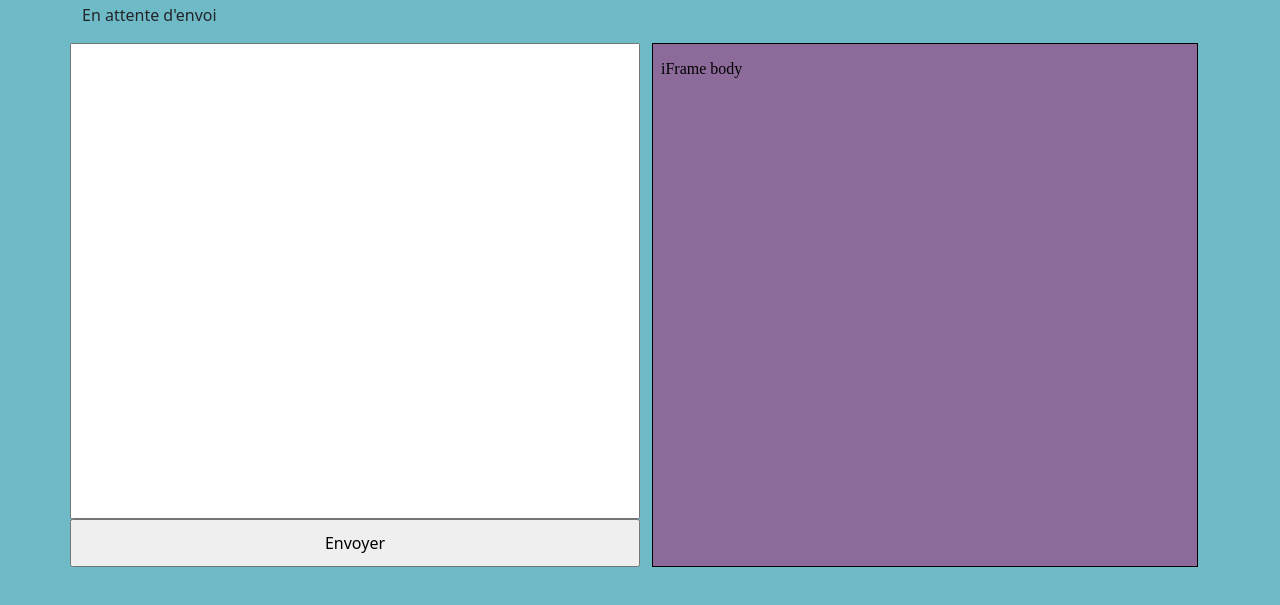
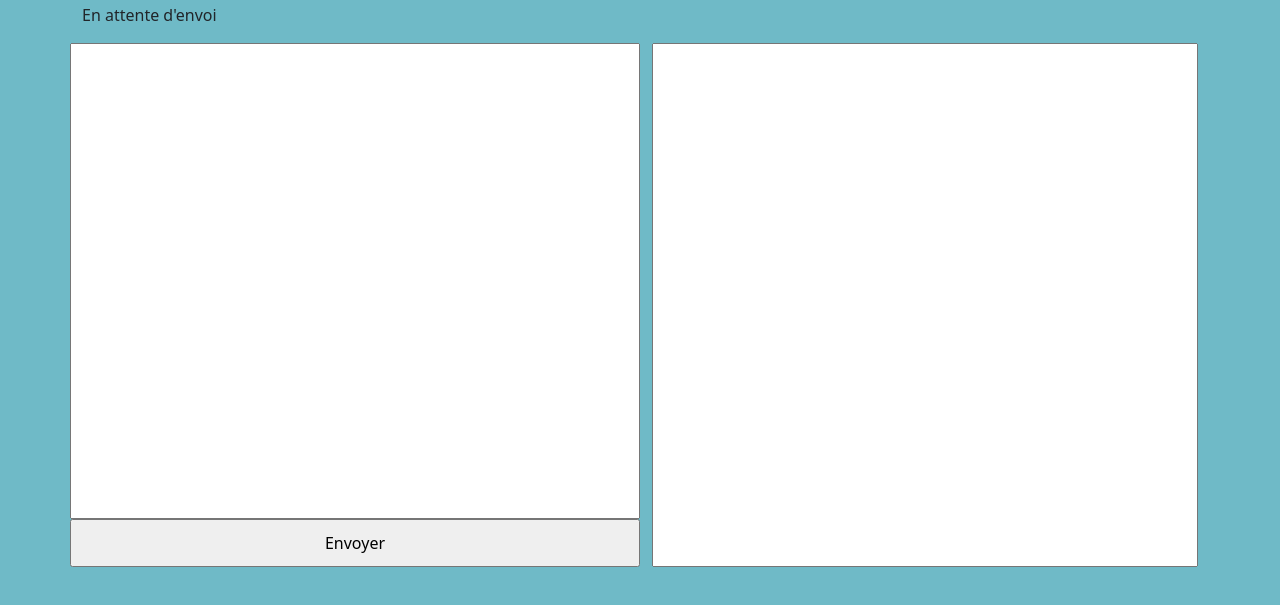
Before and after one commit to lise-rg/BASISTIC, a plain HTML site: page html/main.html in a window 1280 px wide. Shown: the part 169-774 px from the top of the page. Drawn offline with Linux system fonts and the light colour scheme.

Commit message:
remplacement iframe Co-authored-by: ASHESK <ASHESK@users.noreply.github.com>

```diff
--- a/html/main.html
+++ b/html/main.html
@@ -46,12 +46,13 @@
           </div>
 
           <div class="col-6" style="display:flex; flex-direction: column;">
-            <iframe class="sortie" id="sortie"
+            <!--<iframe class="sortie" id="sortie"
                 width="300"
                 height="200"
                 src="sortie.html"
                 style="flex:1;">
-            </iframe>
+            </iframe>-->
+            <textarea class="output" id="textfield" style="height:100%; resize: none;"></textarea>
           </div>
 
         </div>
--- a/html/stylesheet.css
+++ b/html/stylesheet.css
@@ -1,6 +1,7 @@
 img.displayed {
     margin-left: auto;
     margin-right: auto;
+    width : 50%;
 }
 iframe.sortie {
     display: block;
```
